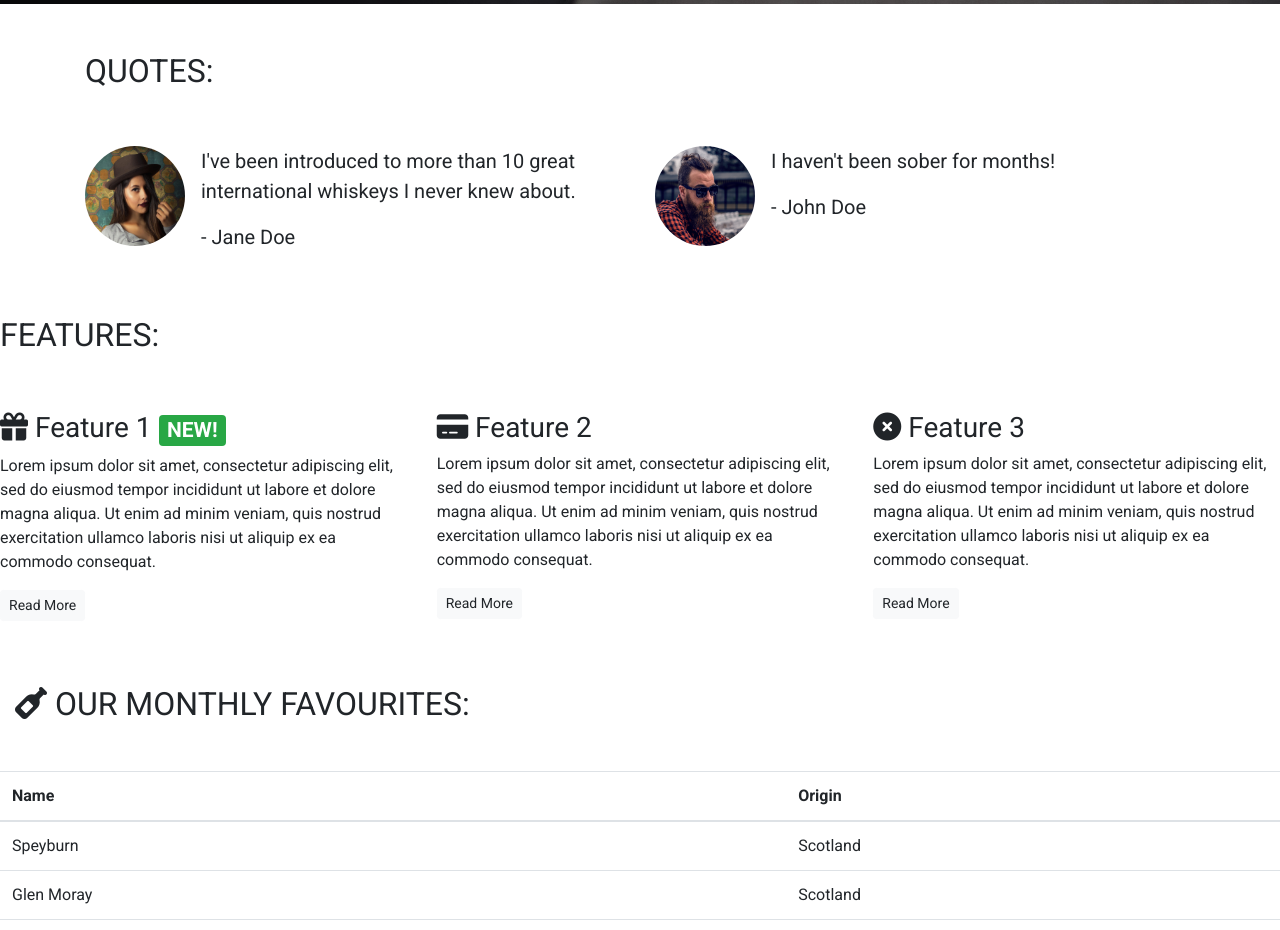
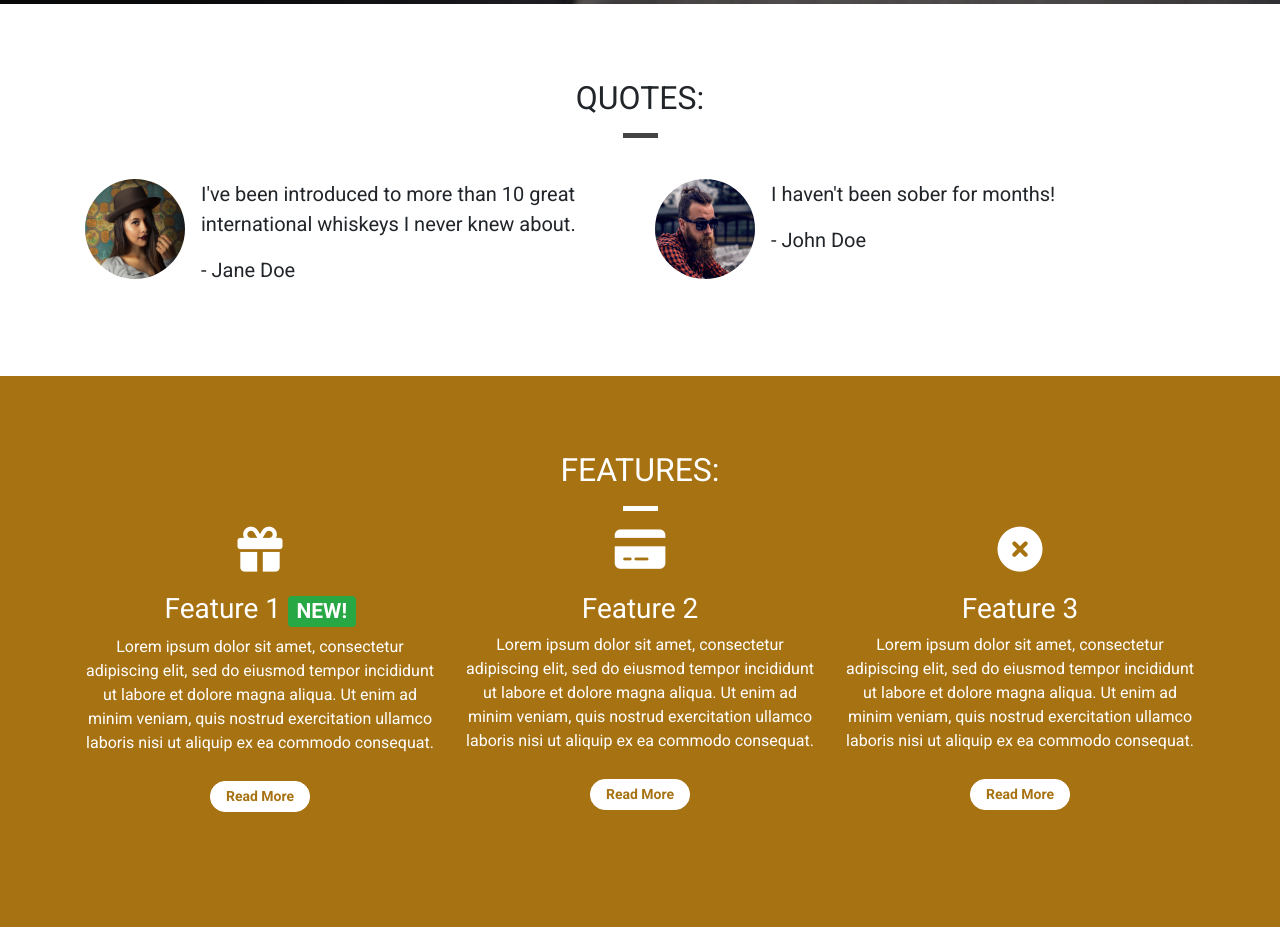
Before and after one commit to TobinStonelake/whiskey-drop, a plain HTML site: page index.html in a window 1280 px wide. Shown: the part 796-1726 px from the top of the page. Drawn offline with nearby package versions, Linux system fonts and the light colour scheme.

Commit message:
Stylised quotes and features with our own CSS styles

```diff
--- a/css/style.css
+++ b/css/style.css
@@ -1,5 +1,14 @@
 body {
   font-family: "Roboto", sans-serif;
+}
+
+.container-wrapper {
+
+}
+
+.container-wrapper--red {
+  background-color: #a77212;
+  color: white;
 }
 
 .alert-container .col-12 {
@@ -44,20 +53,47 @@ body {
 .feature-container {
 }
 
+/* Page headers */
+
+.page-header {
+    margin-bottom: 0;
+    border-bottom: 0;
+    text-align: center;
+}
+
+.page-header h2 {
+    margin-top: 0;
+}
+
+.quotes .page-header {
+    margin-bottom: 25px;
+}
 /* Block dividers */
 
 .block-divider {
   width: 75px;
   height: 5px;
   border: 0;
+  background-color: #444;
 }
 
 .block-divider--orange {
   background-color: #a77212;
 }
 
+.block-divider--white {
+   background-color: white;
+}
+
 .block-divider--short {
     width: 35px;
+}
+
+/* Content containers */
+
+.content-container {
+    padding-top: 75px;
+    padding-bottom: 75px;
 }
 
 /* Navbar */
@@ -135,3 +171,24 @@ body {
     background-color: #86601b;;
     border-color: #86601b;;
 }
+
+.feature {
+    text-align: center;
+    margin-bottom: 40px;
+}
+
+.feature i {
+    margin-bottom: 20px;
+    font-size: 45px;
+    line-height: 45px;
+}
+
+.feature .btn {
+    background-color: white;
+    border-color: white;
+    border-radius: 15px;
+    min-width: 100px;
+    font-weight: bold;
+    margin-top: 10px;
+    color: #a77212;
+}
--- a/index.html
+++ b/index.html
@@ -97,12 +97,15 @@
 		</div>
 	</div>
 	<!-- /.callout -->
+
 	<!-- Quotes -->
-	<div class="container quotes-container">
+	<div class="container-wrapper">
+		<div class="container quotes-container content-container">
 			<section class="quotes">
 				<div class="row">
-				<div class="col-12 my-5">
+					<div class="col-12 page-header">
 						<h2 class="text-uppercase">Quotes:</h2>
+						<hr class="block-divider block-divider--short">
 					</div>
 				</div>
 				<div class="row">
@@ -149,20 +152,23 @@
 			</section>
 			<!-- /.quotes -->
 		</div>
+	</div>
 
 	<!-- Features -->
-	<div class="features-container">
+	<div class="container-wrapper container-wrapper--red">
+		<div class="container features-container content-container">
 			<section class="features">
 				<div class="row">
-				<div class="col-12 my-5">
+					<div class="col-12 page-header">
 						<h2 class="text-uppercase">Features:</h2>
+                        <hr class="block-divider block-divider--short block-divider--white">
 					</div>
 				</div>
 				<div class="row">
 					<div class="col-12 col-md-6 col-lg-4">
 						<div class="feature">
 							<h3>
-							<i class="fas fa-gift d-none d-sm-inline"></i> Feature 1
+								<i class="fas fa-gift d-none d-sm-block"></i> Feature 1
 								<span class="badge badge-success">NEW!</span>
 							</h3>
 							<p>
@@ -177,7 +183,7 @@
 					<div class="col-12 col-md-6 col-lg-4">
 						<div class="feature">
 							<h3>
-							<i class="fas fa-credit-card d-none d-sm-inline"></i> Feature 2
+								<i class="fas fa-credit-card d-none d-sm-block"></i> Feature 2
 							</h3>
 							<p>
 								Lorem ipsum dolor sit amet, consectetur adipiscing elit, sed do
@@ -191,7 +197,7 @@
 					<div class="col-12 d-md-none d-lg-block col-lg-4">
 						<div class="feature">
 							<h3>
-							<i class="fas fa-times-circle d-none d-sm-inline"></i> Feature 3
+								<i class="fas fa-times-circle d-none d-sm-block"></i> Feature 3
 							</h3>
 							<p>
 								Lorem ipsum dolor sit amet, consectetur adipiscing elit, sed do
@@ -204,6 +210,7 @@
 					</div>
 				</div>
 			</section>
+		</div>
 	</div>
 	<!-- /.features -->
 
```
Lines whose indentation alone changed are shown as unchanged.
